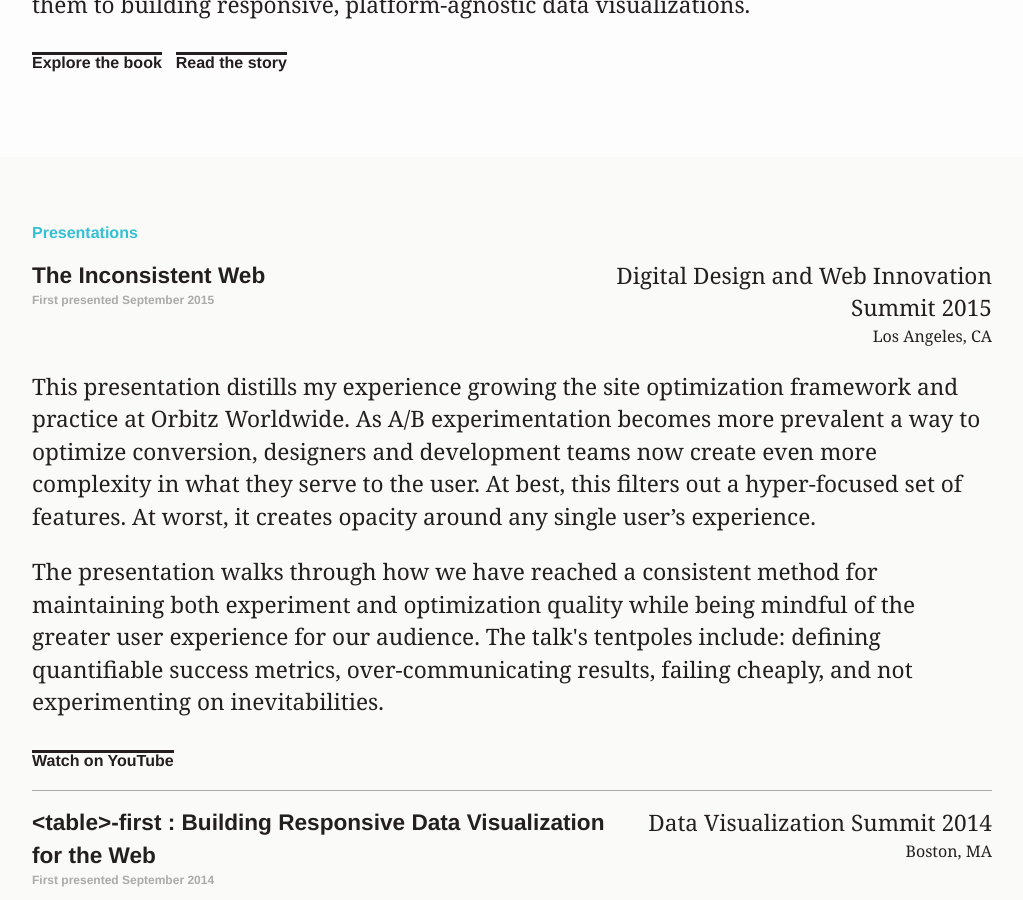
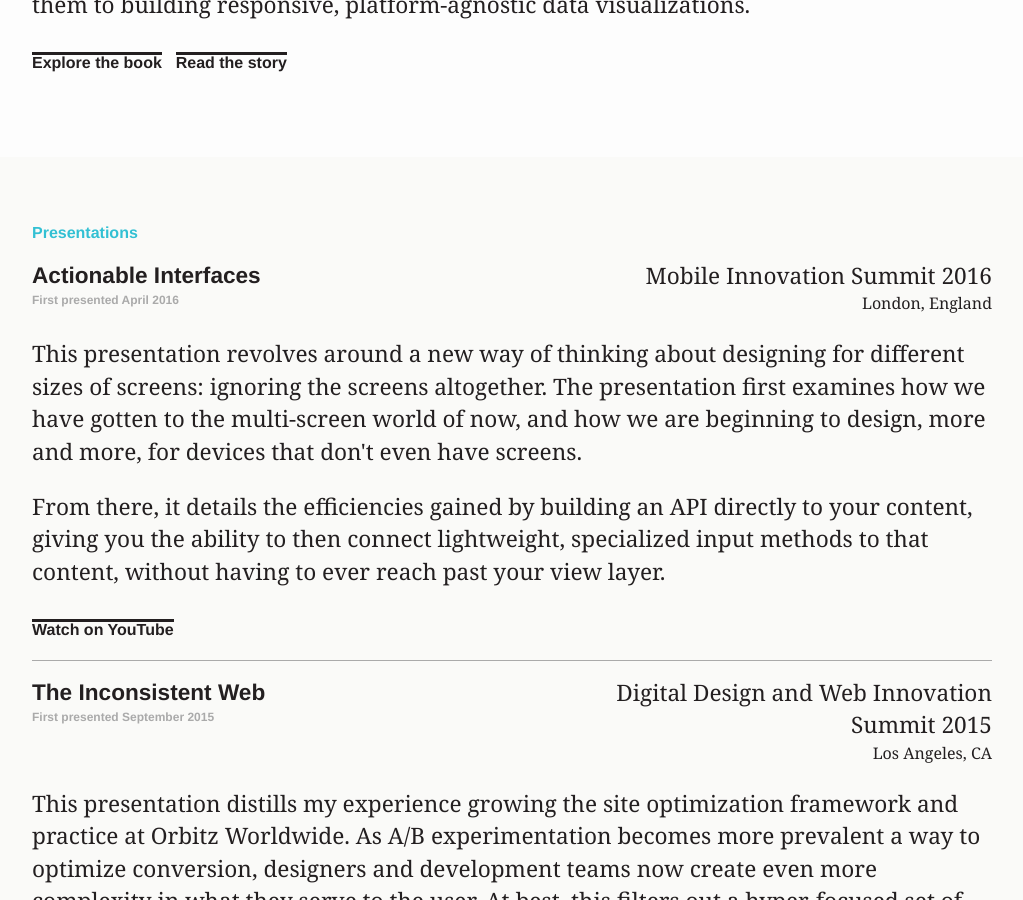
Before and after one commit to billHinderman/resume, a Jekyll site: the page built from index.html, in a window 1280 px wide and 900 px high, scrolled down 5588 px. Shown: the whole window, without its empty margins (128-1151 px from the left). Built offline with Jekyll 4.4.1, drawn with Linux system fonts in a browser that asks for light colours.

Commit message:
Description for Actionable Interfaces

```diff
--- a/_includes/section-presentation.html
+++ b/_includes/section-presentation.html
@@ -2,6 +2,28 @@
   <div class="wrapper">
     <h2>Presentations</h2>
     <ul class="resume-item-list">
+      <li class="resume-item">
+        <div class="resume-item-main">
+          <div class="resume-item-heading">
+            <h3>Actionable Interfaces</h3>
+            <p class="resume-item-time">First presented April 2016</p>
+          </div>
+          <div class="resume-item-info">
+            <b class="resume-item-place">Mobile Innovation Summit 2016</b>
+            <address class="resume-item-location">London, England</address>
+          </div>
+        </div>
+        <p class="resume-item-description">
+          This presentation revolves around a new way of thinking about designing for different sizes of screens: ignoring the screens altogether. The presentation first examines how we have gotten to the multi-screen world of now, and how we are beginning to design, more and more, for devices that don't even have screens.
+        </p>
+        <p class="resume-item-description">
+          From there, it details the efficiencies gained by building an API directly to your content, giving you the ability to then connect lightweight, specialized input methods to that content, without having to ever reach past your view layer.
+        </p>
+        <p class="resume-item-description">
+          <a class="link" href="https://www.youtube.com/watch?v=z7jCt5P3Geo" target="_blank">Watch on YouTube</a>
+        </p>
+      </li>
+
       <li class="resume-item">
         <div class="resume-item-main">
           <div class="resume-item-heading">
@@ -16,7 +38,7 @@
         <p class="resume-item-description">
           This presentation distills my experience growing the site optimization framework and practice at Orbitz Worldwide. As A/B experimentation becomes more prevalent a way to optimize conversion, designers and development teams now create even more complexity in what they serve to the user.  At best, this filters out a hyper-focused set of features.  At worst, it creates opacity around any single user’s experience.
         </p>
-        <p>
+        <p class="resume-item-description">
           The presentation walks through how we have reached a consistent method for maintaining both experiment and optimization quality while being mindful of the greater user experience for our audience. The talk's tentpoles include: defining quantifiable success metrics, over-communicating results, failing cheaply, and not experimenting on inevitabilities.
         </p>
         <p class="resume-item-description">
@@ -38,7 +60,7 @@
         <p class="resume-item-description">
           This presentation poses the question: "How can responsive web design inform data visualization as we move to a mobile-dominated, multi-device internet?" It seeks to answer it by walking through the core methods of responsive design: fluid grids, flexible images, and media queries, and abstracting them out to greater lessons about designing for the modern multi-device web. Those lessons are then applied to the science of data visualization to create device-agnostic designs.
         </p>
-        <p>
+        <p class="resume-item-description">
           This presentation has since been expanded into a <a class="link link-inline" href="http://www.amazon.com/gp/product/1119067146/ref=as_li_tl?ie=UTF8&camp=1789&creative=9325&creativeASIN=1119067146&linkCode=as2&tag=billhind-20&linkId=BXDNUXNJYHFNFWYL" target="_blank">book</a> and accompanying <a class="link link-inline" href="http://responsivedatavisualization.com/" target="_blank">website</a>.
         </p>
         <ul class="resume-item-description list-inline">
```
Also changed, not shown: 2 other files.
